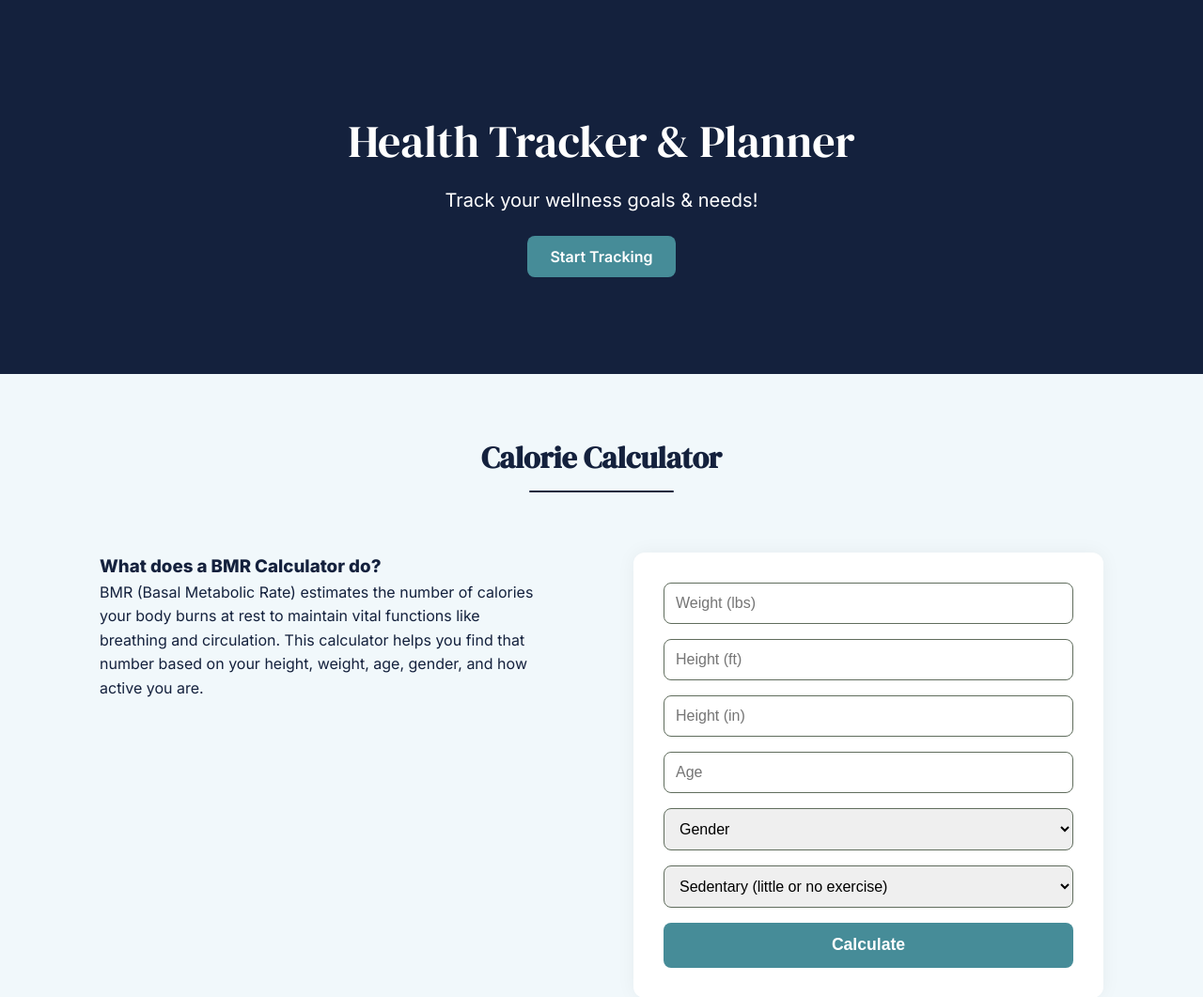
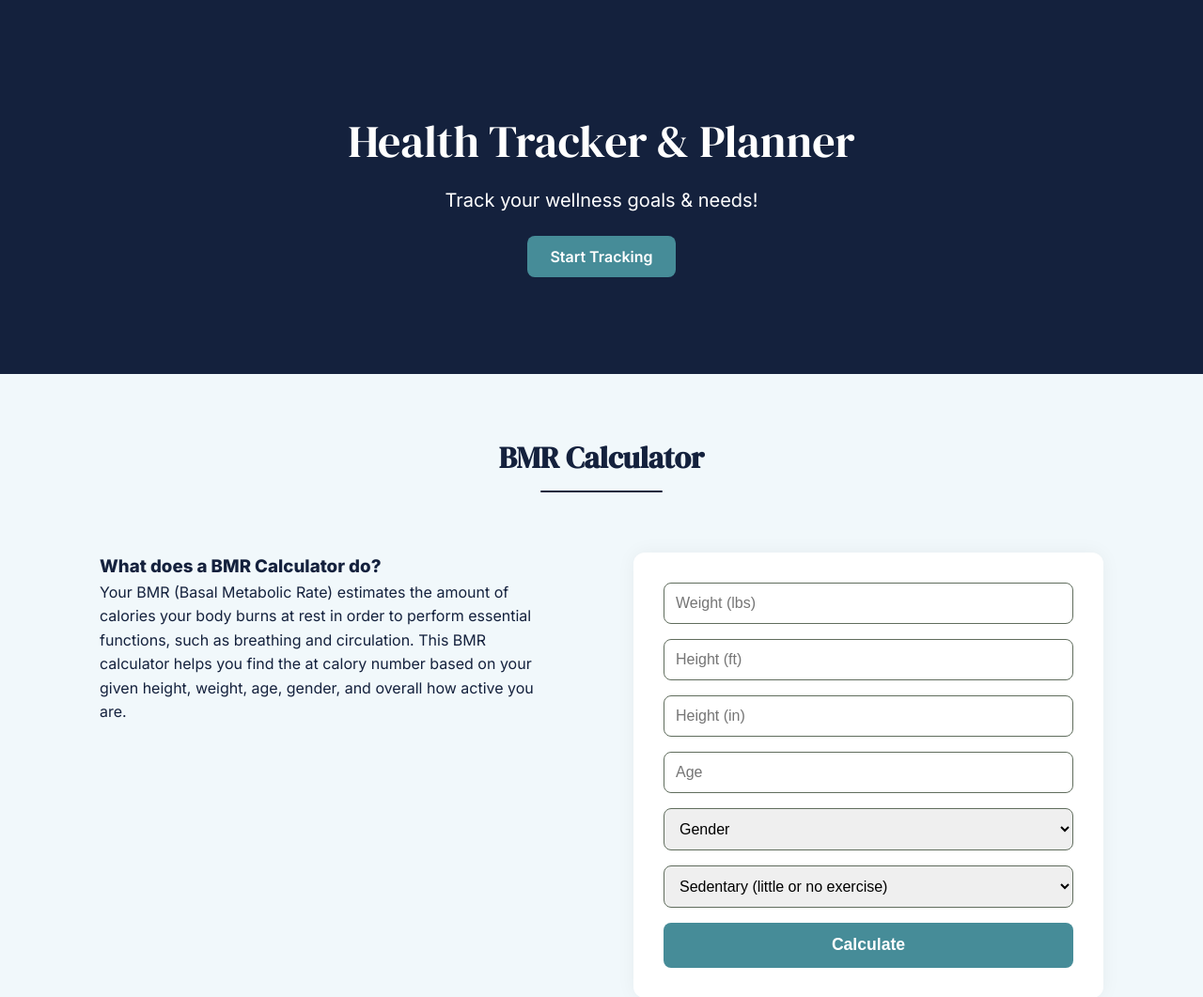
Before and after one commit to nateedralin/MediPlanner, a Flask app: page / in a window 1280 px wide. Shown: the top 1061 px of the page at 94% size. Run offline with Flask 3, Linux system fonts and the light colour scheme.

Commit message:
updated BMR description

```diff
--- a/templates/index.html
+++ b/templates/index.html
@@ -16,18 +16,18 @@
     </div>
   </header>
 
-  <!-- Calorie Calculator section -->
+  <!-- BMR calculator section -->
   <section id="calculator" class="section">
-    <h2>Calorie Calculator</h2>
+    <h2>BMR Calculator</h2>
 
     <div class="calculator-container">
       <!-- LEFT SIDE: Info & BMR Result -->
       <div class="calculator-info">
         <h3>What does a BMR Calculator do?</h3>
         <p>
-          BMR (Basal Metabolic Rate) estimates the number of calories your body burns at rest
-          to maintain vital functions like breathing and circulation. This calculator helps you
-          find that number based on your height, weight, age, gender, and how active you are.
+          Your BMR (Basal Metabolic Rate) estimates the amount of calories your body burns at rest
+          in order to perform essential functions, such as breathing and circulation. This BMR calculator helps you
+          find the at calory number based on your given height, weight, age, gender, and overall how active you are.
         </p>
 
         {% if bmr %}
```
